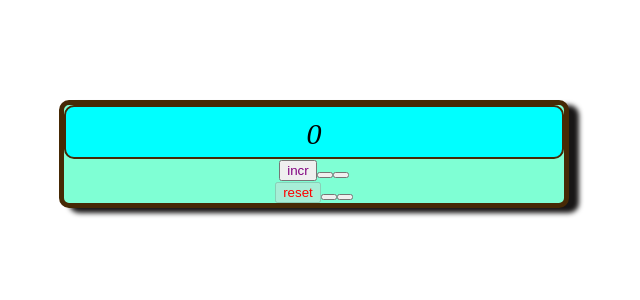
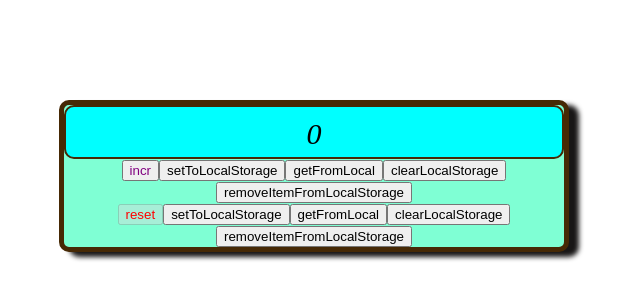
Before and after one commit to Paskinho/counter, a React (Create React App) app: page / in a window 1280 px wide. Shown: the part 300-600 px from the top of the page, without its empty margins (341-981 px from the left). Built offline with nearby package versions, Linux system fonts and the light colour scheme.

Commit message:
add all methods of localStorage

```diff
--- a/src/App.tsx
+++ b/src/App.tsx
@@ -17,7 +17,7 @@ function App() {
         if (current < MaxValue) {
             return setCurrent(current + 1);
         }
-        if(current === MaxValue) {
+        if (current === MaxValue) {
             setIncDisable(true)
             setResDisable(false)
         }
@@ -29,10 +29,25 @@ function App() {
     }
 
     const setToLocalStorageHandler = () => {
+        localStorage.setItem('counterValue', JSON.stringify(current))
+        localStorage.setItem('counterValue' + 1,JSON.stringify(current + 1) )
 
     }
     const getFromLocalHandler = () => {
+        let valueAsString = localStorage.getItem('counterValue');
+        if (valueAsString) {
+            let newValue = JSON.parse(valueAsString)
+            setCurrent(newValue)
+        }
+    }
 
+    const clearLocalStorage = () => {
+        localStorage.clear()
+        setCurrent(0)
+    }
+
+   const removeItemFromLocalStorage = ()=> {
+        localStorage.removeItem('counterValue' + 1)
     }
 
 
@@ -46,18 +61,22 @@ function App() {
                 resDisable={resDisable}
             />
 
-        <Button  incDisable={(current === MaxValue)}
+            <Button incDisable={(current === MaxValue)}
                     ButtonCallBack={incrCurrent}
                     className={"incr"}
                     name={"incr"}
                     setToLocalStorageHandler={setToLocalStorageHandler}
-        getFromLocalHandler={getFromLocalHandler}/>
-        <Button  incDisable={(current === startValue)}
+                    getFromLocalHandler={getFromLocalHandler}
+                    clearLocalStorageHandler={clearLocalStorage}
+                    removeItemFromLocalStorageHandler={removeItemFromLocalStorage}/>
+            <Button incDisable={(current === startValue)}
                     ButtonCallBack={buttonReset}
                     className={"reset"}
                     name={"reset"}
                     setToLocalStorageHandler={setToLocalStorageHandler}
-                 getFromLocalHandler={getFromLocalHandler}/>
+                    getFromLocalHandler={getFromLocalHandler}
+                    clearLocalStorageHandler={clearLocalStorage}
+                    removeItemFromLocalStorageHandler={removeItemFromLocalStorage}/>
         </div>
     );
 }
--- a/src/components/Button.tsx
+++ b/src/components/Button.tsx
@@ -7,7 +7,8 @@ type ButtonType = {
     incDisable: boolean
     setToLocalStorageHandler: () => void
     getFromLocalHandler: ()=> void
-
+    clearLocalStorageHandler: ()=> void
+    removeItemFromLocalStorageHandler: ()=> void
 
 }
 
@@ -20,8 +21,10 @@ export const Button = (props: ButtonType) => {
             disabled={props.incDisable}>
                 {props.name}
             </button>
-            <button onClick={props.setToLocalStorageHandler}></button>
-            <button onClick={props.getFromLocalHandler}></button>
+            <button onClick={props.setToLocalStorageHandler}>setToLocalStorage</button>
+            <button onClick={props.getFromLocalHandler}>getFromLocal</button>
+            <button onClick={props.clearLocalStorageHandler}>clearLocalStorage</button>
+            <button onClick={props.removeItemFromLocalStorageHandler}>removeItemFromLocalStorage</button>
         </div>
     );
 
```
Lines whose indentation alone changed are shown as unchanged.
